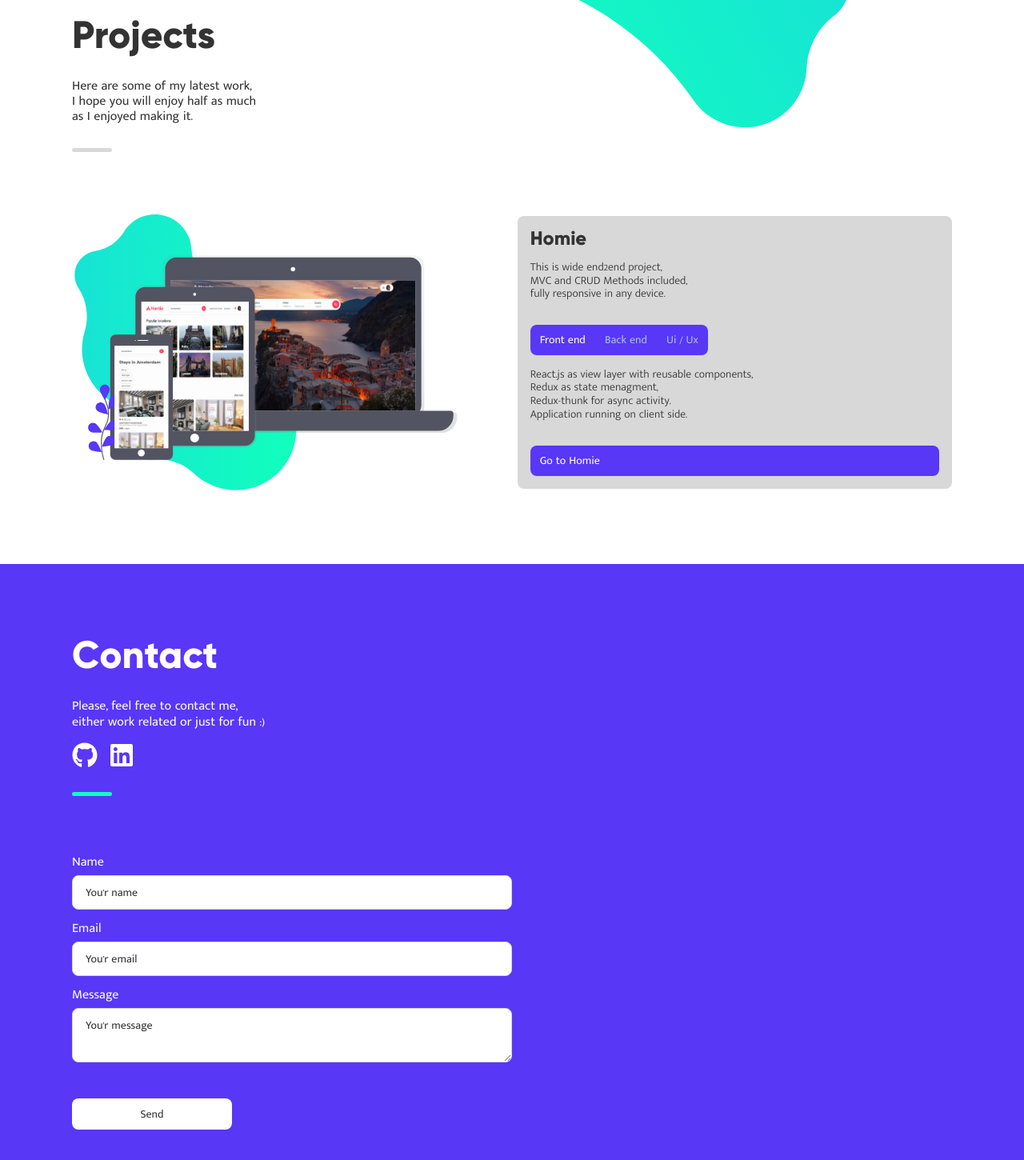
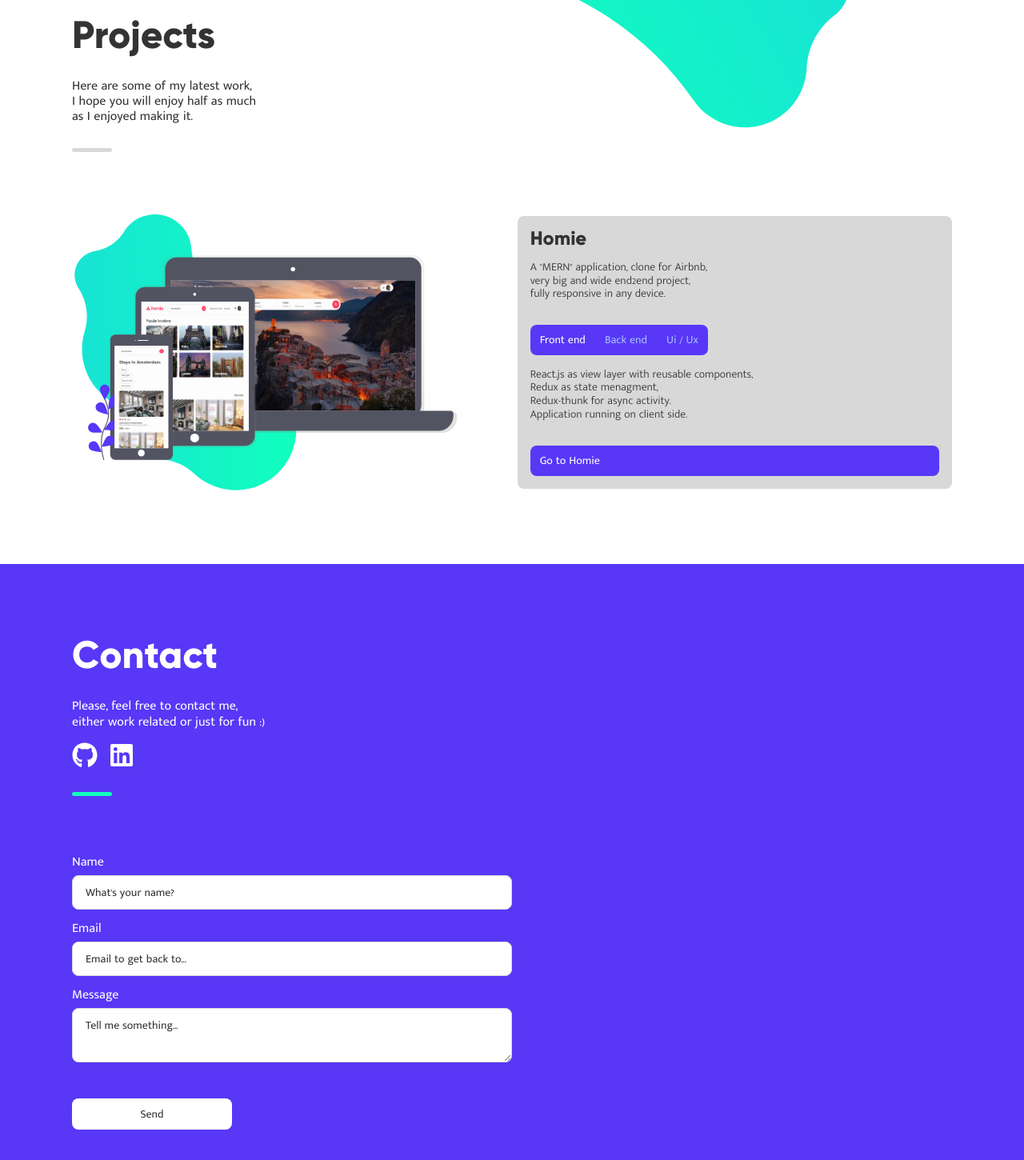
Before and after one commit to danielsheetrit/portfolio, a React (Create React App) app: page / in a window 1280 px wide. Shown: the part 1593-3043 px from the top of the page at 80% size. Built offline with nearby package versions, Linux system fonts and the light colour scheme.

Commit message:
forth deploy

```diff
--- a/src/assets/scss/components/_app-header.scss
+++ b/src/assets/scss/components/_app-header.scss
@@ -4,7 +4,7 @@ header {
     width: 100%;
     background-color: transparent;
     padding: .7rem 0;
-    transition: all .1s ease;
+    transition: all .1s ease-in-out;
 
     .fa-container {
         display: block;
--- a/src/assets/scss/components/_welcome.scss
+++ b/src/assets/scss/components/_welcome.scss
@@ -61,7 +61,7 @@
             div {
                 align-items: center;
             }
-            button {
+            a {
                 width: rem(275px);
             }
         }
@@ -74,8 +74,8 @@
             p {
                 font-size: rem(18px);
             }
-            button {
-                width: rem(250px);
+            a {
+                width: 90%;
             }
         }
     }
--- a/src/components/Contact.jsx
+++ b/src/components/Contact.jsx
@@ -67,7 +67,7 @@ export function Contact() {
                                 id="name-s"
                                 type="text"
                                 name="name"
-                                placeholder="You'r name"
+                                placeholder="What's your name?"
                                 value={name}
                                 onChange={handleChange}
                             />
@@ -78,7 +78,7 @@ export function Contact() {
                                 id="email-s"
                                 type="email"
                                 name="email"
-                                placeholder="You'r email"
+                                placeholder="Email to get back to..."
                                 value={email}
                                 onChange={handleChange}
                             />
@@ -89,7 +89,7 @@ export function Contact() {
                                 id="msg-s"
                                 type="text"
                                 name="msg"
-                                placeholder="You'r message"
+                                placeholder="Tell me something..."
                                 value={msg}
                                 onChange={handleChange}
                             />
--- a/src/components/Projects.jsx
+++ b/src/components/Projects.jsx
@@ -18,8 +18,8 @@ export function Projects() {
                     <div className="img-side"></div>
                     <div className="desc-side flex column">
                         <h2>Homie</h2>
-                        <p>This is wide end2end project, <br />
-                            MVC and CRUD Methods included,<br />
+                        <p>A "MERN" application, clone for Airbnb,<br />
+                            very big and wide end2end project,<br />
                             fully responsive in any device. <br />
                         </p>
                         <div className="projects-btn-group">
```
